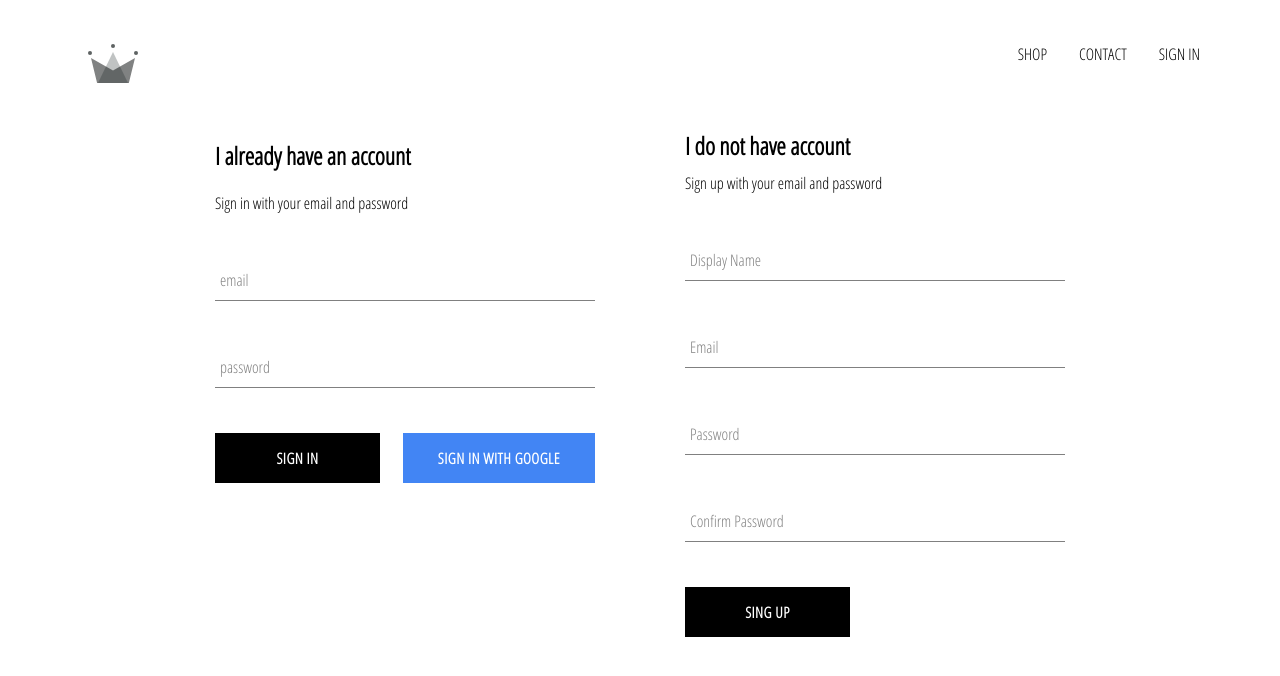
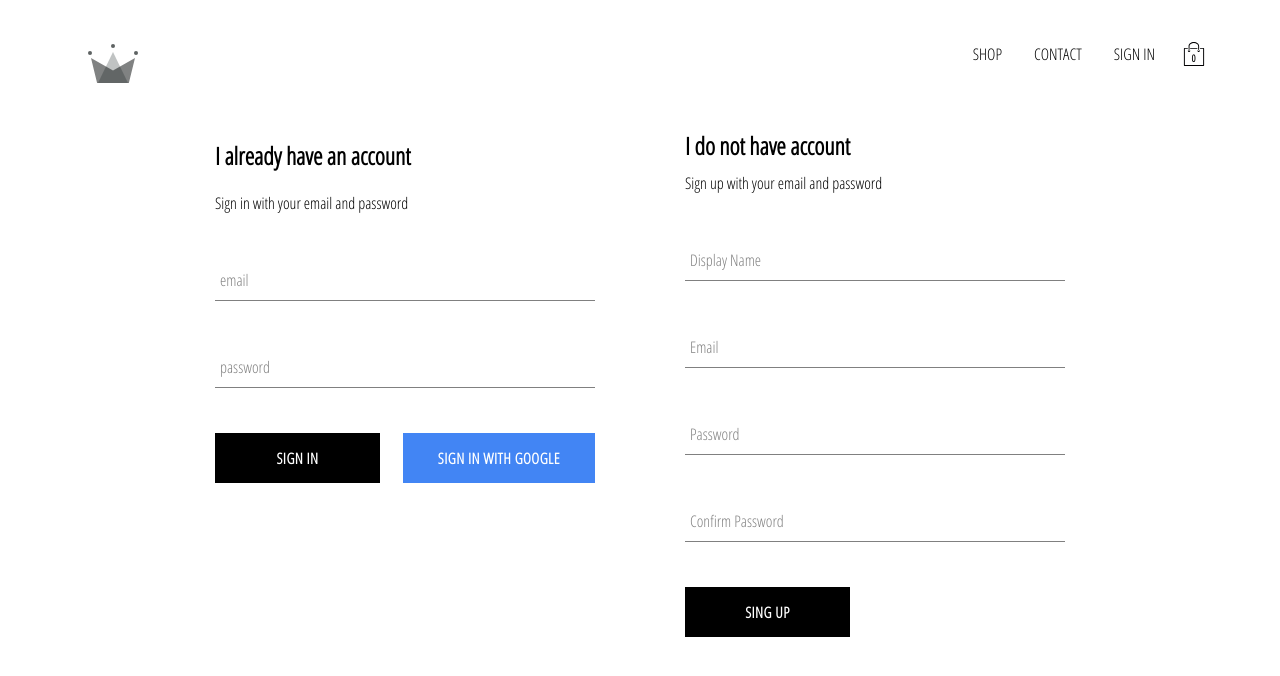
Before and after one commit to Vasya094/new_shop, a React (Create React App) app: page /signin in a window 1280 px wide. Shown: the top 676 px of the page. Built offline with nearby package versions, Linux system fonts and the light colour scheme; no server answers.

Commit message:
redux creating cart redux and adding cart icon

```diff
--- /dev/null
+++ b/src/components/cart-dropdown/cart-dropdown.component.js
@@ -0,0 +1,15 @@
+import React from 'react'
+import CustomButton from "../custom-button/custom-button.component";
+import './cart-dropdown.styles.scss'
+
+
+const CartDropdown = () => {
+  return (
+    <div className="cart-dropdown">
+      <div className="cart-items" />
+      <CustomButton>GO TO CHECKOUT</CustomButton>
+    </div>
+  )
+}
+
+export default CartDropdown
--- /dev/null
+++ b/src/components/cart-dropdown/cart-dropdown.styles.scss
@@ -0,0 +1,24 @@
+.cart-dropdown {
+  position: absolute;
+  width: 240px;
+  height: 340px;
+  display: flex;
+  flex-direction: column;
+  padding: 20px;
+  border: 1px solid black;
+  background-color: white;
+  top: 90px;
+  right: 40px;
+  z-index: 5;
+
+  .cart-items {
+    height: 240px;
+    display: flex;
+    flex-direction: column;
+    overflow: scroll;
+  }
+
+  button {
+    margin-top: auto;
+  }
+}
--- /dev/null
+++ b/src/components/cart-icon/cart-icon.component.js
@@ -0,0 +1,21 @@
+import React from 'react'
+import './cart-icon.styles.scss'
+import { connect } from "react-redux";
+import { ReactComponent as ShoppingIcon } from "../../assets/shopping-bag.svg"
+import { toggleCartHidden } from '../../redux/cart/cart.action';
+
+const CartIcon = ({toggleCartHidden}) => {
+  return (
+    <div className="cart-icon" onClick={toggleCartHidden}>
+      <ShoppingIcon className='shopping-icon' />
+      <span className='item-count'>0</span>
+    </div>
+  )
+}
+
+const mapDispatchToProps = dispatch => ( {
+  toggleCartHidden: () => dispatch(toggleCartHidden())
+})
+
+
+export default connect(null, mapDispatchToProps)(CartIcon)
--- /dev/null
+++ b/src/components/cart-icon/cart-icon.styles.scss
@@ -0,0 +1,21 @@
+.cart-icon {
+  width: 45px;
+  height: 45px;
+  position: relative;
+  display: flex;
+  align-items: center;
+  justify-content: center;
+  cursor: pointer;
+
+  .shopping-icon {
+    width: 24px;
+    height: 24px;
+  }
+
+  .item-count {
+ position: absolute;
+ font-size: 10px;
+ font-weight: bold;
+ bottom: 12px;
+  }
+}
--- a/src/components/collection-item/collection-item.component.js
+++ b/src/components/collection-item/collection-item.component.js
@@ -11,7 +11,7 @@
     />
       <div className="collection-footer">
         <span className="name">{name}</span>
-        <span className="price">{price}</span>
+        <span className="price">$ {price}</span>
     </div>
 
 
--- a/src/components/header/header.component.js
+++ b/src/components/header/header.component.js
@@ -3,11 +3,13 @@
 import { Link } from "react-router-dom";
 //import { ReactComponent as Logo } from "../../assets/crown.svg";
 import { auth } from "../../firebase/firebase.utils";
+import CartDropdown from "../cart-dropdown/cart-dropdown.component";
+import CartIcon from "../cart-icon/cart-icon.component";
 
 import "./header.styles.scss";
 import Korona from "./logo";
 
-const Header = ({ currentUser }) => {
+const Header = ({ currentUser, hidden }) => {
   console.log(currentUser !== null);
 
   return (
@@ -36,13 +38,16 @@
             SIGN IN
           </Link>
         )}
+        <CartIcon />
       </div>
+     {hidden || <CartDropdown />}
     </div>
   );
 };
 
 const mapStateToProps = (state) => ({
-  currentUser: state.user.currentUser
+  currentUser: state.user.currentUser,
+  hidden: state.cart.hidden
 })
 
 export default connect(mapStateToProps)(Header)
--- /dev/null
+++ b/src/redux/cart/cart.action.js
@@ -0,0 +1,6 @@
+import  {CartActionTypes } from "./cart.types";
+
+
+export const toggleCartHidden = () => ({
+  type: CartActionTypes.TOGGLE_CART_HIDDEN
+})
--- /dev/null
+++ b/src/redux/cart/cart.reducer.js
@@ -0,0 +1,21 @@
+import  {CartActionTypes}  from "./cart.types";
+
+const INITIAL_STATE = {
+  hidden: true
+}
+
+const cartReducer = (state = INITIAL_STATE, action) => {
+  switch (action.type) {
+    case CartActionTypes.TOGGLE_CART_HIDDEN:
+
+      return {
+        ...state,
+        hidden: !state.hidden
+      };
+
+    default:
+      return state;
+  }
+}
+
+export default cartReducer
--- /dev/null
+++ b/src/redux/cart/cart.types.js
@@ -0,0 +1,3 @@
+export const CartActionTypes = {
+  TOGGLE_CART_HIDDEN: 'TOGGLE_CART_HIDDEN'
+}
--- a/src/redux/root-reducer.js
+++ b/src/redux/root-reducer.js
@@ -1,7 +1,9 @@
 import { combineReducers } from "redux";
+import cartReducer from "./cart/cart.reducer";
 import userReducer from "./user/user.reducer";
 
 
 export default combineReducers( {
-  user: userReducer
+  user: userReducer,
+  cart: cartReducer
 })
--- a/src/redux/user/user.reducer.js
+++ b/src/redux/user/user.reducer.js
@@ -1,3 +1,5 @@
+import { UserActionTypes } from "./user.types";
+
 const INITIAL_STATE = {
 
     currentUser: null
@@ -7,7 +9,7 @@
 const userReducer = ( state = INITIAL_STATE, action ) => {
   switch ( action.type )
   {
-    case 'SET_CURRENT_USER':
+    case UserActionTypes.SET_CURRENT_USER:
       return {
         ...state,
         currentUser: action.payload
```
Also changed, not shown: src/assets/shopping-bag.svg (added).
